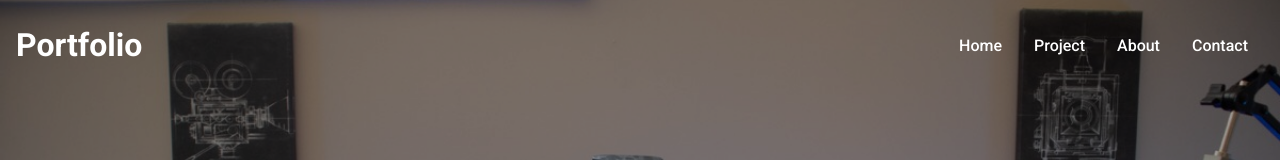
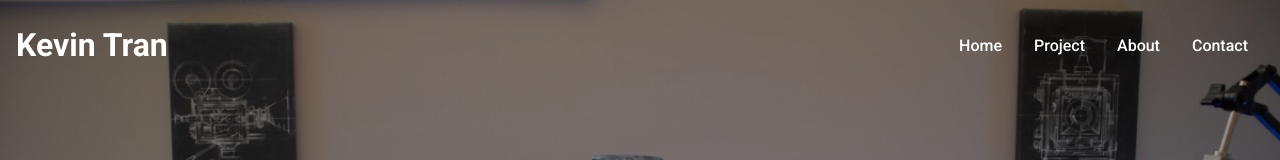
Before and after one commit to 19kevintran/19kevintran.github.io, a React (Create React App) app: page / in a window 1280 px wide. Shown: the top 160 px of the page. Built offline with nearby package versions, Linux system fonts and the light colour scheme.

Commit message:
Delete old read me

```diff
--- a/src/components/Navbar.js
+++ b/src/components/Navbar.js
@@ -27,7 +27,7 @@ const Navbar = () => {
     <div className={color ? "header header-bg" : "header"}>
       {/* Add a Link to the home page */}
       <Link to="/">
-        <h1> Portfolio</h1>
+        <h1>Kevin Tran</h1>
       </Link>
       <ul className={click ? "nav-menu active" : "nav-menu"}>
         {/* add link to home page */}
```
Also changed, not shown: 1 other file (tests, documents, lock files or other folders).
